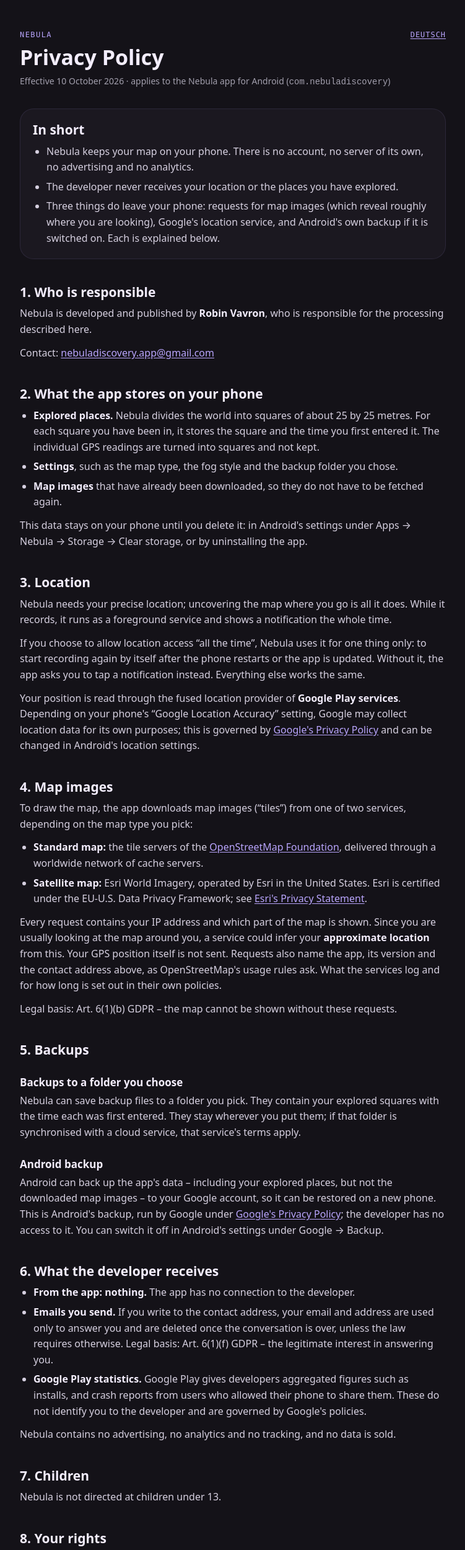
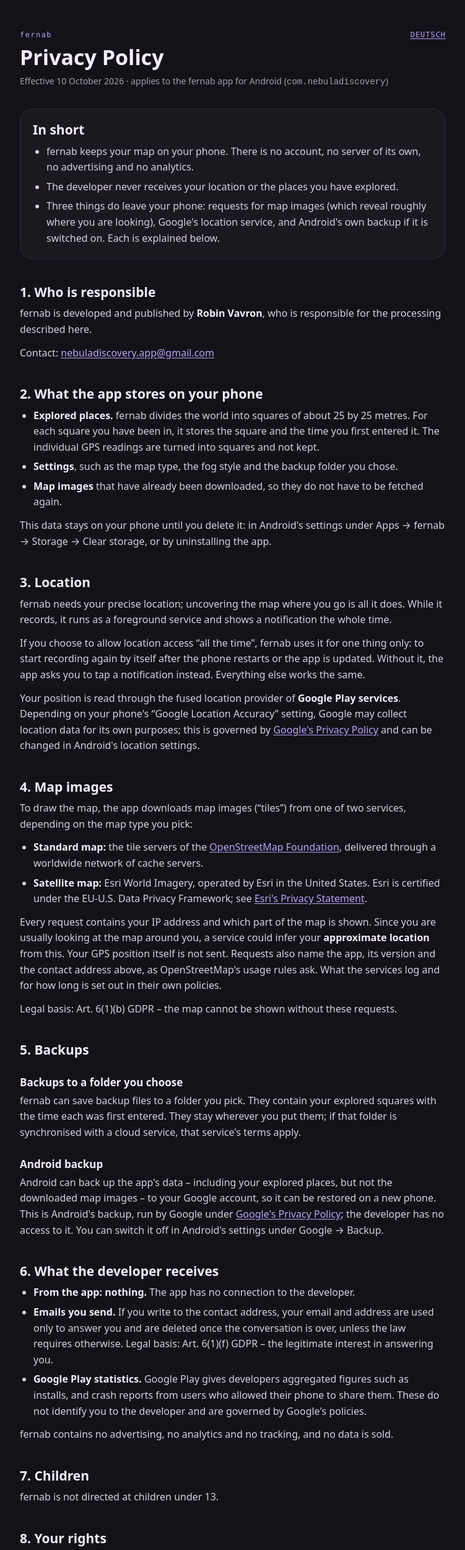
Before and after one commit to moorlark/privacy, a plain HTML site: page index.html in a window 1280 px wide. Shown: the top 2500 px of the page at 62% size, without its empty margins (264-1015 px from the left). Drawn offline with Linux system fonts and the light colour scheme.

Commit message:
Use the fernab name on both privacy pages
People following the existing privacy link should find the same name as in the app.

Co-Authored-By: Codex <noreply@openai.com>

```diff
--- a/index.html
+++ b/index.html
@@ -3,42 +3,42 @@
 <head>
 <meta charset="utf-8">
 <meta name="viewport" content="width=device-width, initial-scale=1">
-<title>Nebula – Privacy Policy</title>
-<meta name="description" content="Privacy policy of Nebula, the Android app that uncovers a map of fog wherever you go.">
+<title>fernab – Privacy Policy</title>
+<meta name="description" content="Privacy policy of fernab, the Android app that uncovers a map of fog wherever you go.">
 <link rel="alternate" hreflang="de" href="de/">
 <link rel="stylesheet" href="style.css">
 </head>
 <body>
 <main>
   <a class="lang" href="de/" hreflang="de" lang="de">DEUTSCH</a>
-  <p class="kicker">Nebula</p>
+  <p class="kicker">fernab</p>
   <h1>Privacy Policy</h1>
-  <p class="meta">Effective 10 October 2026 · applies to the Nebula app for Android (<code>com.nebuladiscovery</code>)</p>
+  <p class="meta">Effective 10 October 2026 · applies to the fernab app for Android (<code>com.nebuladiscovery</code>)</p>
 
   <section class="summary">
     <h2>In short</h2>
     <ul>
-      <li>Nebula keeps your map on your phone. There is no account, no server of its own, no advertising and no analytics.</li>
+      <li>fernab keeps your map on your phone. There is no account, no server of its own, no advertising and no analytics.</li>
       <li>The developer never receives your location or the places you have explored.</li>
       <li>Three things do leave your phone: requests for map images (which reveal roughly where you are looking), Google's location service, and Android's own backup if it is switched on. Each is explained below.</li>
     </ul>
   </section>
 
   <h2>1. Who is responsible</h2>
-  <p>Nebula is developed and published by <strong>Robin Vavron</strong>, who is responsible for the processing described here.</p>
+  <p>fernab is developed and published by <strong>Robin Vavron</strong>, who is responsible for the processing described here.</p>
   <p>Contact: <a href="mailto:nebuladiscovery.app@gmail.com">nebuladiscovery.app@gmail.com</a></p>
 
   <h2>2. What the app stores on your phone</h2>
   <ul>
-    <li><strong>Explored places.</strong> Nebula divides the world into squares of about 25 by 25 metres. For each square you have been in, it stores the square and the time you first entered it. The individual GPS readings are turned into squares and not kept.</li>
+    <li><strong>Explored places.</strong> fernab divides the world into squares of about 25 by 25 metres. For each square you have been in, it stores the square and the time you first entered it. The individual GPS readings are turned into squares and not kept.</li>
     <li><strong>Settings</strong>, such as the map type, the fog style and the backup folder you chose.</li>
     <li><strong>Map images</strong> that have already been downloaded, so they do not have to be fetched again.</li>
   </ul>
-  <p>This data stays on your phone until you delete it: in Android's settings under Apps → Nebula → Storage → Clear storage, or by uninstalling the app.</p>
+  <p>This data stays on your phone until you delete it: in Android's settings under Apps → fernab → Storage → Clear storage, or by uninstalling the app.</p>
 
   <h2>3. Location</h2>
-  <p>Nebula needs your precise location; uncovering the map where you go is all it does. While it records, it runs as a foreground service and shows a notification the whole time.</p>
-  <p>If you choose to allow location access “all the time”, Nebula uses it for one thing only: to start recording again by itself after the phone restarts or the app is updated. Without it, the app asks you to tap a notification instead. Everything else works the same.</p>
+  <p>fernab needs your precise location; uncovering the map where you go is all it does. While it records, it runs as a foreground service and shows a notification the whole time.</p>
+  <p>If you choose to allow location access “all the time”, fernab uses it for one thing only: to start recording again by itself after the phone restarts or the app is updated. Without it, the app asks you to tap a notification instead. Everything else works the same.</p>
   <p>Your position is read through the fused location provider of <strong>Google Play services</strong>. Depending on your phone's “Google Location Accuracy” setting, Google may collect location data for its own purposes; this is governed by <a href="https://policies.google.com/privacy">Google's Privacy Policy</a> and can be changed in Android's location settings.</p>
 
   <h2>4. Map images</h2>
@@ -52,7 +52,7 @@
 
   <h2>5. Backups</h2>
   <h3>Backups to a folder you choose</h3>
-  <p>Nebula can save backup files to a folder you pick. They contain your explored squares with the time each was first entered. They stay wherever you put them; if that folder is synchronised with a cloud service, that service's terms apply.</p>
+  <p>fernab can save backup files to a folder you pick. They contain your explored squares with the time each was first entered. They stay wherever you put them; if that folder is synchronised with a cloud service, that service's terms apply.</p>
   <h3>Android backup</h3>
   <p>Android can back up the app's data – including your explored places, but not the downloaded map images – to your Google account, so it can be restored on a new phone. This is Android's backup, run by Google under <a href="https://policies.google.com/privacy">Google's Privacy Policy</a>; the developer has no access to it. You can switch it off in Android's settings under Google → Backup.</p>
 
@@ -62,10 +62,10 @@
     <li><strong>Emails you send.</strong> If you write to the contact address, your email and address are used only to answer you and are deleted once the conversation is over, unless the law requires otherwise. Legal basis: Art. 6(1)(f) GDPR – the legitimate interest in answering you.</li>
     <li><strong>Google Play statistics.</strong> Google Play gives developers aggregated figures such as installs, and crash reports from users who allowed their phone to share them. These do not identify you to the developer and are governed by Google's policies.</li>
   </ul>
-  <p>Nebula contains no advertising, no analytics and no tracking, and no data is sold.</p>
+  <p>fernab contains no advertising, no analytics and no tracking, and no data is sold.</p>
 
   <h2>7. Children</h2>
-  <p>Nebula is not directed at children under 13.</p>
+  <p>fernab is not directed at children under 13.</p>
 
   <h2>8. Your rights</h2>
   <p>Under the GDPR you have the right to access, rectification, erasure, restriction of processing, data portability and to object, and the right to lodge a complaint with a data protection supervisory authority, in particular in the country where you live. Since the developer holds no data about you other than emails you may have sent, such requests can only concern those; the data on your phone is entirely under your control (see section 2). To exercise your rights, write to the contact address.</p>
--- a/style.css
+++ b/style.css
@@ -19,7 +19,7 @@ main { max-width: 720px; margin: 0 auto; padding: 48px 16px 64px; }
 .kicker {
   font: 500 12px/1.4 ui-monospace, "SFMono-Regular", Menlo, Consolas, monospace;
   letter-spacing: .12em;
-  text-transform: uppercase;
+  text-transform: none;
   color: var(--lavender);
   margin: 0 0 8px;
 }
```
Also changed, not shown: de/index.html (+13 -13 lines), 1 other file.
